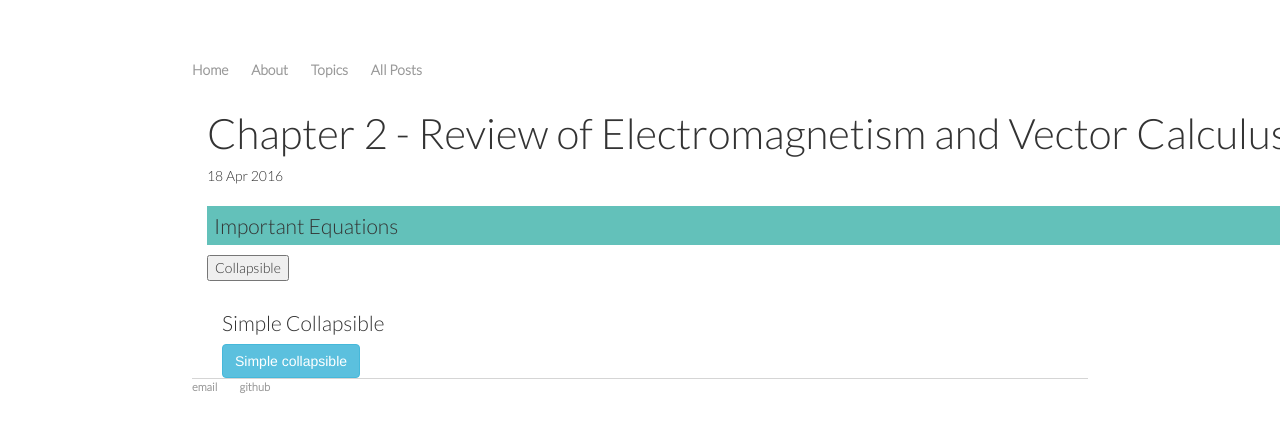
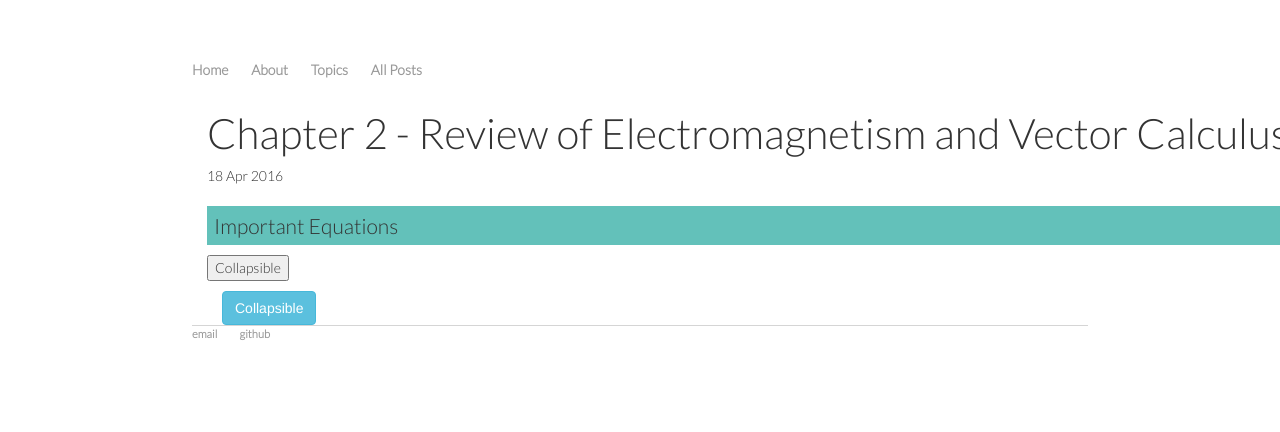
Before and after one commit to serriferous/initial.github.io, a Jekyll site: the page built from _posts/2016-04-18-chapter-2.md, in a window 1280 px wide. Shown: the top 432 px of the page. Built offline with Jekyll 4.4.1, drawn with Linux system fonts in a browser that asks for light colours.

Commit message:
Update 2016-04-18-chapter-2.md

```diff
--- a/_posts/2016-04-18-chapter-2.md
+++ b/_posts/2016-04-18-chapter-2.md
@@ -16,9 +16,8 @@ Lorem ipsum dolor text....
 </div>
 
 <div class="container">
-  <h2>Simple Collapsible</h2>
-  <a href="#demo" class="btn btn-info" data-toggle="collapse">Simple collapsible</a>
-  <div id="demo" class="collapse">
+  <a href="#trial" class="btn btn-info" data-toggle="collapse">Collapsible</a>
+  <div id="trial" class="collapse">
     Lorem ipsum dolor sit amet, consectetur adipisicing elit,
     sed do eiusmod tempor incididunt ut labore et dolore magna aliqua. Ut enim ad minim veniam,
     quis nostrud exercitation ullamco laboris nisi ut aliquip ex ea commodo consequat.
```
